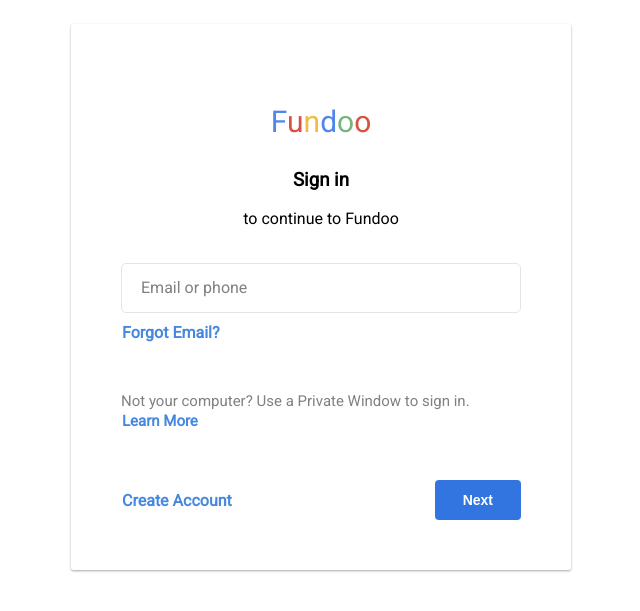
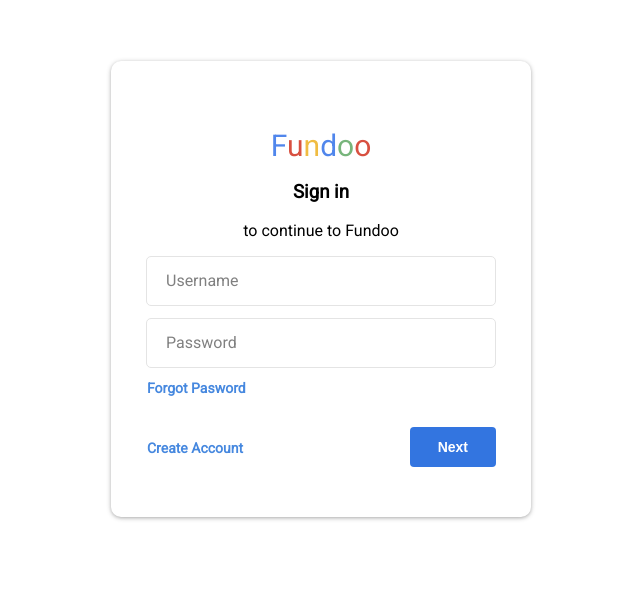
Before and after one commit to saketh-kowtha/fundoo, a React app: page / in a window 1280 px wide. Shown: the part 111-722 px from the top of the page, without its empty margins (319-959 px from the left). Built offline with nearby package versions, Linux system fonts and the light colour scheme.

Commit message:
Fundoo : Adding Error message for Input and making it Reponsive

```diff
--- a/package.json
+++ b/package.json
@@ -12,6 +12,8 @@
   "author": "",
   "license": "ISC",
   "dependencies": {
+    "@material-ui/core": "^4.8.3",
+    "@material-ui/icons": "^4.5.1",
     "react": "^16.12.0",
     "react-dom": "^16.12.0"
   },
--- a/src/components/Button/index.js
+++ b/src/components/Button/index.js
@@ -1,8 +1,9 @@
 import React from 'react'
 
-import './Button.scss'
+import './button.scss'
+
 const Button = (props) => {
-    return <button className="btn">
+    return <button className="btn" {...props}>
         {props.children}
     </button>
 }
--- a/src/components/Card/card.scss
+++ b/src/components/Card/card.scss
@@ -2,10 +2,11 @@
     background: #fff;
     border-radius: 2px;
     display: inline-block;
+    border-radius: 10px;
 }
 
 .outlined{
-    box-shadow: 0 1px 3px rgba(0, 0, 0, 0.12), 0 1px 2px rgba(0, 0, 0, 0.24);
+    box-shadow: 0 1px 3px rgba(0, 0, 0, 0.12), 0 1px 5px rgba(0, 0, 0, 0.24);
     transition: all 0.3s cubic-bezier(.25, .8, .25, 1);
 }
 
--- a/src/components/Link/link.scss
+++ b/src/components/Link/link.scss
@@ -1,11 +1,11 @@
 
 .link{
     color: #4688df;
-    font-weight: 600;
     text-transform: capitalize;
     cursor: pointer;
     padding: 5px;
-
+    font-size: 14px;
+    font-weight: bold;
     &:active, &:focus{
         background-color: #cadbf1;
     }
--- a/src/screens/Login/Login.scss
+++ b/src/screens/Login/Login.scss
@@ -1,17 +1,41 @@
 .login-container{
     display: flex;
     width: 100%;
-    height: 100vh;
+    height: calc(100vh - 16px);
     justify-content: center;
     align-items: center;
+    .form{
+        height: fit-content;
+        padding: 50px 35px;
+        .header{
+            text-align: center;
+            p:first-child {
+                line-height: 10px;
+                font-size : 30px;
+                $logoColors: (1: rgb(80, 134, 236), 2: rgb(216, 80, 64), 3: rgb(240, 188, 66), 4: rgb(80, 134, 236), 5: rgb(119, 181, 123), 6: rgb(216, 80, 64));
+                @each $index, $color in $logoColors {
+                    span:nth-child(#{$index}) {
+                    color: #{$color};
+                    }
+                }
+            }
+        }
+
+        .footer{
+            display: flex;
+            margin-top: 30px;
+            align-items: center;
+            justify-content: space-between;
+        }
+
         .input-group{
             position: relative;
             width: 100%;
-        margin-top: 35px;
+            margin-top: 12px;
             margin-bottom: 10px;
             input{
                 height: 50px;
-            width: 400px;
+                width: 350px;
                 border-radius: 5px;
                 padding: 0 20px;
                 box-sizing: border-box;
@@ -40,10 +64,5 @@
                 color: gray
             }
         }
-    .form{
-        padding: 50px;
-        .header{
-            text-align: center;
     }
 }
-}
--- /dev/null
+++ b/src/screens/Login/components/ErrorMessage.js
@@ -0,0 +1,8 @@
+import React from 'react'
+import Warning from '@material-ui/icons/Warning';
+
+const ErrorMessage = (props) => {
+    return <span style={{ fontSize: '12px', marginLeft: '10px' }}><Warning style={{ fontSize: '10px' }} /> <span style={{ lineHeight: '10px' }}>{props.message}</span></span>
+}
+
+export default ErrorMessage
--- /dev/null
+++ b/src/screens/Login/components/Input.js
@@ -0,0 +1,11 @@
+import React from 'react'
+import ErrorMessage from './ErrorMessage'
+
+const LoginInput = (props) => {
+    return  <div className="input-group">
+                <input type="text" />
+                <span>{props.name}</span>
+            </div>
+}
+
+export default LoginInput
--- a/src/screens/Login/index.js
+++ b/src/screens/Login/index.js
@@ -2,46 +2,37 @@
 import Card from '../../components/Card'
 import Link from '../../components/Link'
 import Button from '../../components/Button'
-
+import Input from './components/Input'
 import './Login.scss'
 export default class Login extends React.Component {
-    constructor() {
-        super()
+    constructor(props) {
+        super(props)
+        this.state = {
+            username: "",
+            password: ""
         }
 
+        setInterval(() => this.setState({errmsg: !this.state.errmsg}), 1000)
+
+    }
+
+
     render() {
-        return <div className="login-container">
+        return  <div className="login-container">
                     <Card>
                         <div className="form">
                             <div className="header">
-                        <p style={{fontSize: '30px'}}>
-                            <span style={{'color': 'rgb(80, 134,236)'}}>F</span>
-                            <span style={{'color': 'rgb(216, 80, 64)'}}>u</span>
-                            <span style={{'color': 'rgb(240, 188, 66)'}}>n</span>
-                            <span style={{'color': 'rgb(80, 134,236)'}}>d</span>
-                            <span style={{'color': 'rgb(119, 181, 123)'}}>o</span>
-                            <span style={{'color': 'rgb(216, 80, 64)'}}>o</span>
-                        </p>
+                                <p>{['F', 'u', 'n', 'd', 'o', 'o'].map((char, index) => <span key={index}>{char}</span>)}</p>
                                 <h3>Sign in</h3>
                                 <p>to continue to Fundoo</p>
                             </div>
-                    <div className="input-group">
-                        <input type="text" name="" />
-                        <span>Email or phone</span>
+                            <div>
+                                 <Input name="Username" />
+                                <Input name="Password" />
+                                <Link name="Forgot Pasword" small/>
                             </div>
 
-                    <div>
-                        <Link name="Forgot email?" small/>
-                    </div>
-
-                    <div role="warning" style={{marginTop: "50px", textAlign: "left", color: 'gray', fontSize: '15px'}}>
-                        Not your computer? Use a Private Window to sign in.
-                        <div style={{marginTop: '2px'}}>
-                            <Link name="Learn More" small/>
-                        </div>
-                    </div>
-
-                    <div style={{display: 'flex', marginTop: '50px',alignItems: 'center', justifyContent: 'space-between'}}>
+                            <div className="footer">
                                 <div>
                                     <Link name="Create Account" small/>
                                 </div>
--- a/webpack.config.js
+++ b/webpack.config.js
@@ -28,7 +28,8 @@
                 use: {
                     loader: 'babel-loader',
                     options: {
-                        presets: ['@babel/preset-env', "@babel/preset-react"]
+                        presets: ['@babel/preset-env', "@babel/preset-react"],
+                        plugins: ["@babel/plugin-transform-arrow-functions", "@babel/plugin-proposal-class-properties"]
                     }
                 }
             }
```
Also changed, not shown: 1 other file (tests, documents, lock files or other folders). Lines whose indentation alone changed are shown as unchanged.
